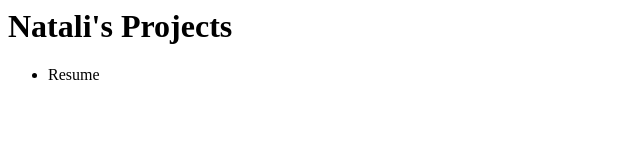
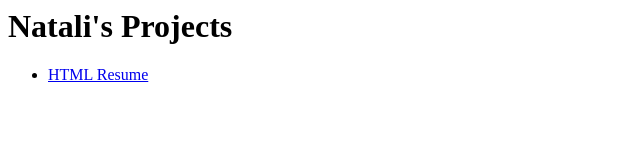
Before and after one commit to andersnr/andersnr.github.io, a plain HTML site: page index.html in a window 1280 px wide. Shown: the whole page, without its empty margins (0-640 px from the left). Drawn offline with Linux system fonts and the light colour scheme.

Commit message:
Added Res link

```diff
--- a/index.html
+++ b/index.html
@@ -7,7 +7,7 @@
 	<body>
 		<h1>Natali's Projects</h1>
 			<ul>
-				<li>Resume</li>
+				<li><a  href=”https://andersnr.github.io/resume/”>HTML Resume</a></li>
 			</ul>
 
 
```
